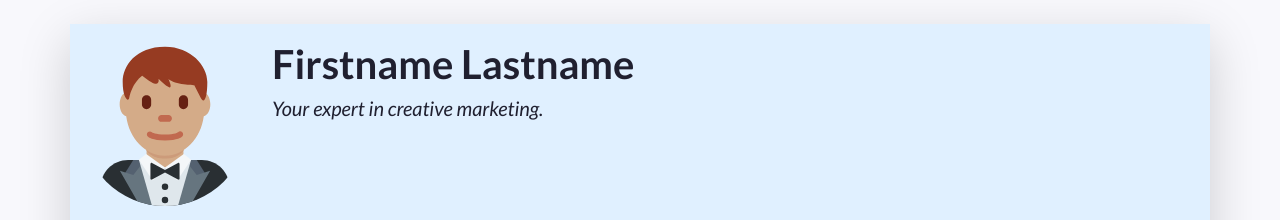
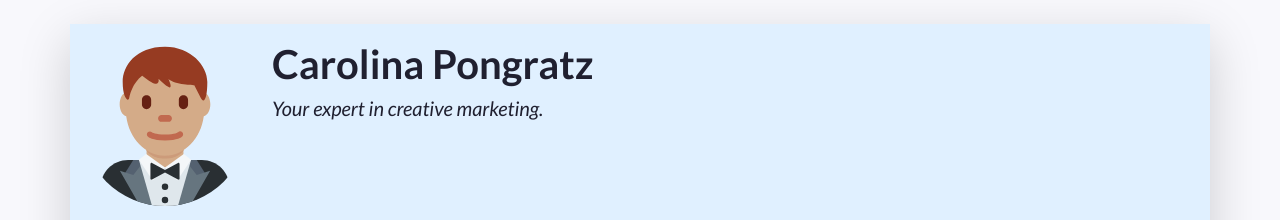
Before and after one commit to CarolinaPongratz/repositPongratz, a plain HTML site: page index.html in a window 1280 px wide. Shown: the top 220 px of the page. Drawn offline with nearby package versions, Linux system fonts and the light colour scheme.

Commit message:
Update index.html

```diff
--- a/index.html
+++ b/index.html
@@ -14,7 +14,7 @@
     <!-- Links to our additional CSS styles -->
     <link rel="stylesheet" href="css/styles.css">
 
-    <title>Firstname Lastname's Resumé</title>
+    <title>Carolina Pongratz's Resumé</title>
   </head>
   <!-- End of the head -->
 
@@ -49,7 +49,7 @@
           A container to wrap around your name and tagline. Full-width at small size, then columns of increasing size.
         -->
         <div class="col-12 col-sm-8 col-md-9 col-lg-10 my-3 header-content">
-          <h1 class="fw-bolder">Firstname Lastname</h1>
+          <h1 class="fw-bolder">Carolina Pongratz</h1>
           <h5 class="fst-italic tagline">Your expert in creative marketing.</h5>
         </div>
       </header>
```
